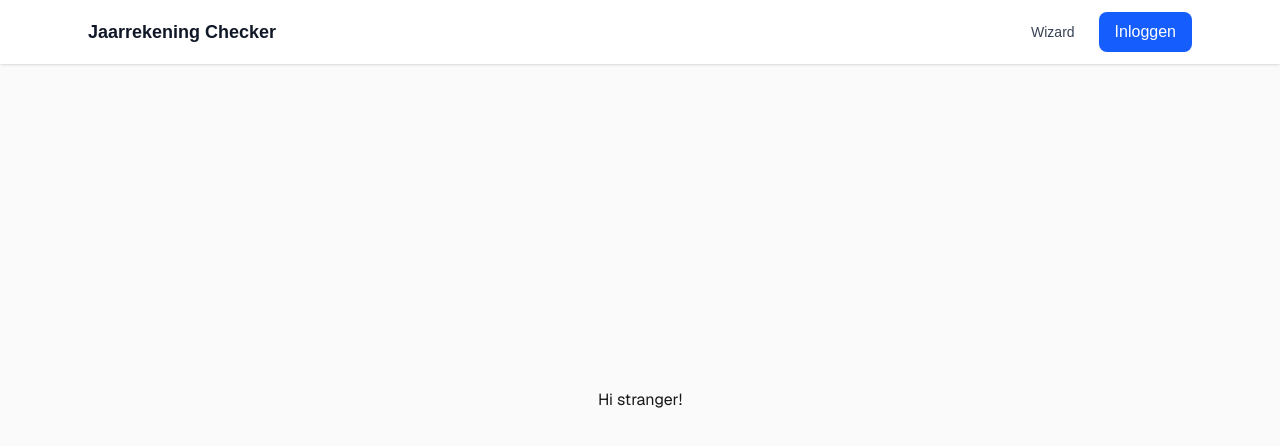
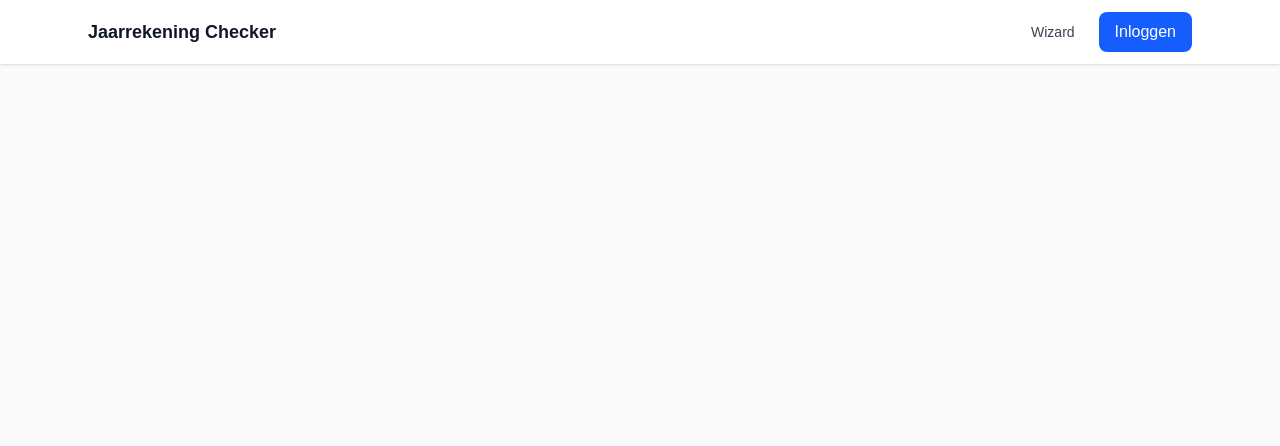
Before and after one commit to yotbot/jaarrekening-tool, a Next.js app: page / in a window 1280 px wide. Shown: the top 446 px of the page. Built offline with nearby package versions, Linux system fonts and the light colour scheme; no server answers.

Commit message:
chore: undo landing page changes

```diff
--- a/app/page.tsx
+++ b/app/page.tsx
@@ -1,13 +1,5 @@
-"use client";
-
-import { UserButton, useUser } from "@clerk/nextjs";
-
 export default function Home() {
-  const { user } = useUser();
   return (
-    <div className="flex min-h-svh items-center justify-center bg-zinc-50 font-sans dark:bg-black">
-      Hi {user?.firstName || "stranger"}!
-      <UserButton />
-    </div>
+    <div className="flex min-h-svh items-center justify-center bg-zinc-50 font-sans dark:bg-black"></div>
   );
 }
```
